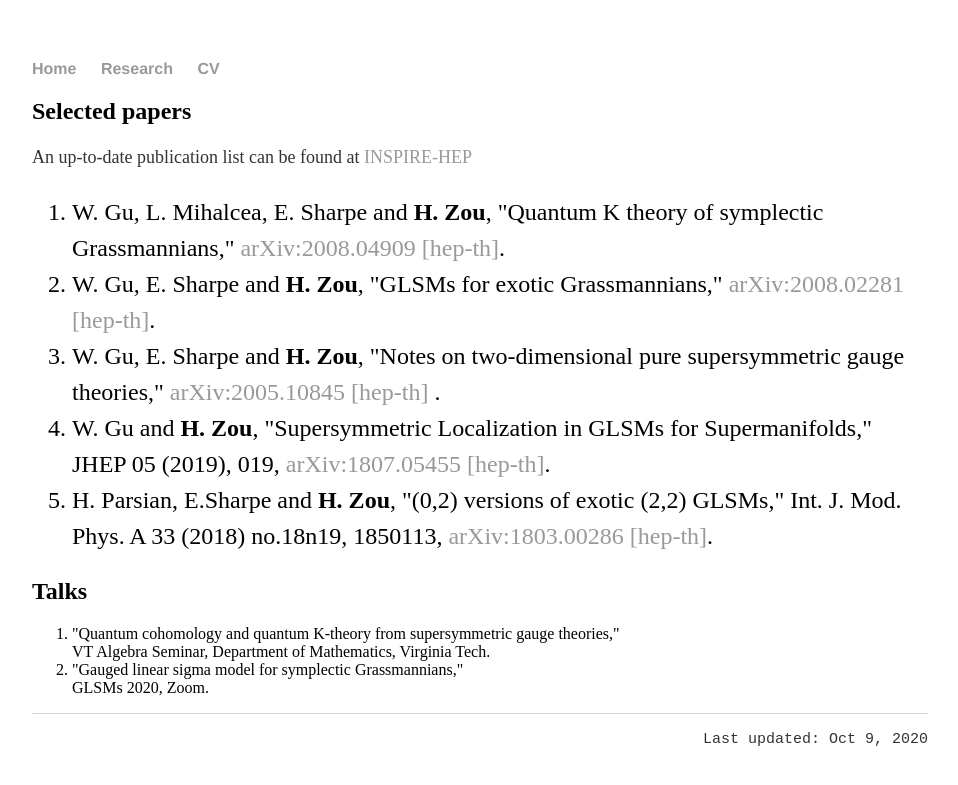
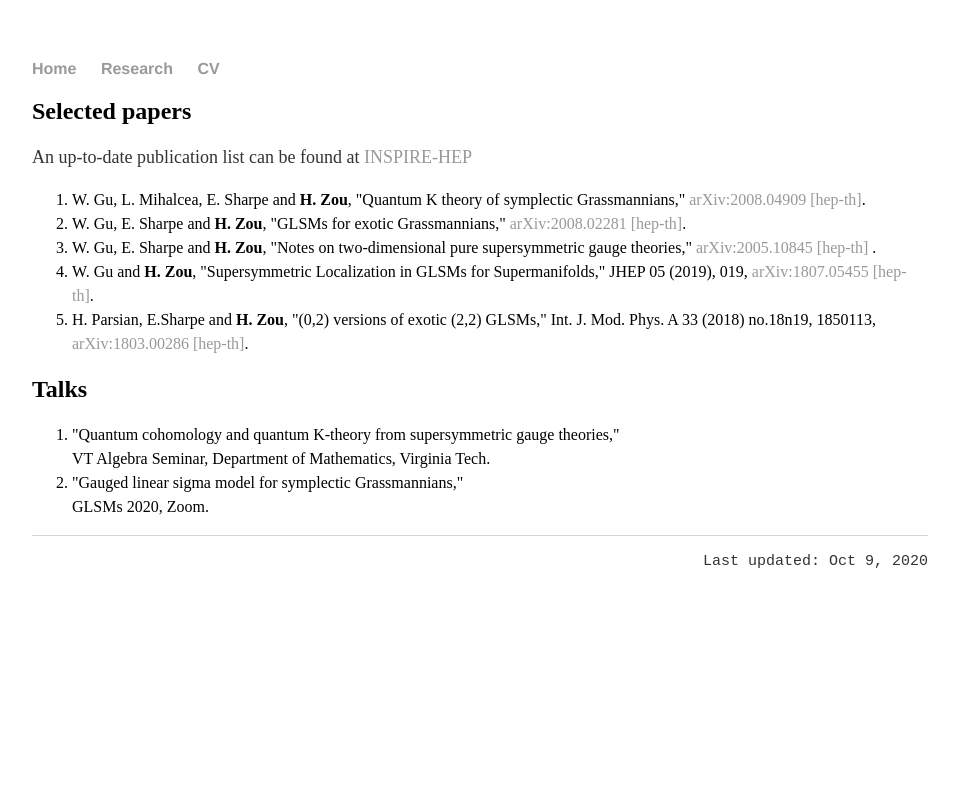
Before and after one commit to hhzou/hhzou.github.io, a Jekyll site: the page built from research/index.html, in a window 1280 px wide. Shown: the top 785 px of the page, without its empty margins (160-1118 px from the left). Built offline with Jekyll 4.4.1, drawn with Linux system fonts in a browser that asks for light colours.

Commit message:
Update index.html

```diff
--- a/research/index.html
+++ b/research/index.html
@@ -5,7 +5,7 @@ title: Research
 <div class="research">
 	<h2>Selected papers </h2>
 	<p style="font-size: 18px"> An up-to-date publication list can be found at <a href="https://inspirehep.net/authors/1056827">INSPIRE-HEP</a> </p>
-	<ol style="font-size:1.5em; line-height: 150%">
+	<ol style="font-size:1em; line-height: 150%">
 		<li>W. Gu, L. Mihalcea, E. Sharpe and <strong>H. Zou</strong>, "Quantum K theory of symplectic Grassmannians," <a href = "https://arxiv.org/abs/2008.04909"> arXiv:2008.04909 [hep-th]</a>. </li>
 		<li>W. Gu, E. Sharpe and <strong>H. Zou</strong>, "GLSMs for exotic Grassmannians," <a href = "https://arxiv.org/abs/2008.02281"> arXiv:2008.02281 [hep-th]</a>. </li>
 		<li>W. Gu, E. Sharpe and <strong>H. Zou</strong>, "Notes on two-dimensional pure supersymmetric gauge theories," <a href="https://arxiv.org/abs/2005.10845">arXiv:2005.10845 [hep-th] </a>.</li>
@@ -14,7 +14,7 @@ title: Research
 	</ol>
 
 	<h2>Talks </h2>
-	<ol>
+	<ol style="font-size:1em; line-height: 150%">
 		<li>"Quantum cohomology and quantum K-theory from supersymmetric gauge theories," <br> VT Algebra Seminar, Department of Mathematics, Virginia Tech.</li>
 		<li>"Gauged linear sigma model for symplectic Grassmannians," <br> GLSMs 2020, Zoom.</li>
 	</ol>
```
